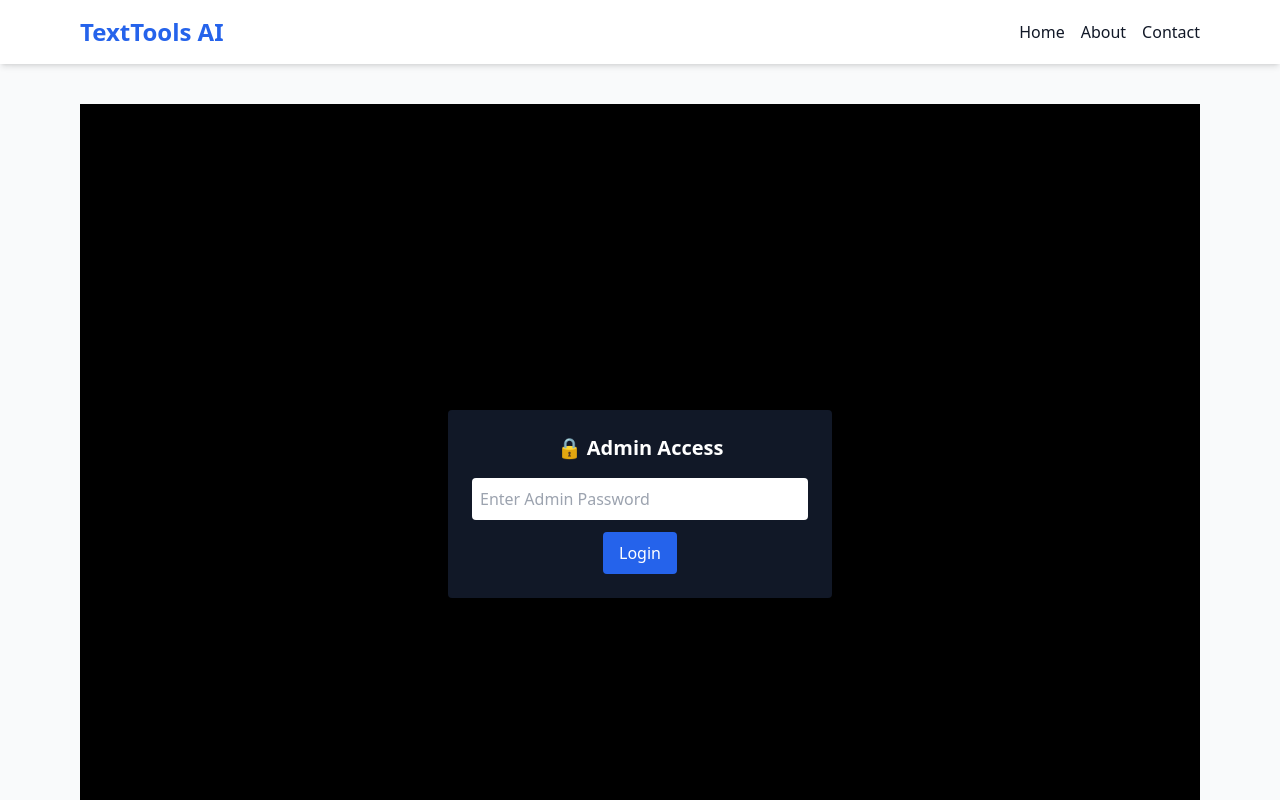
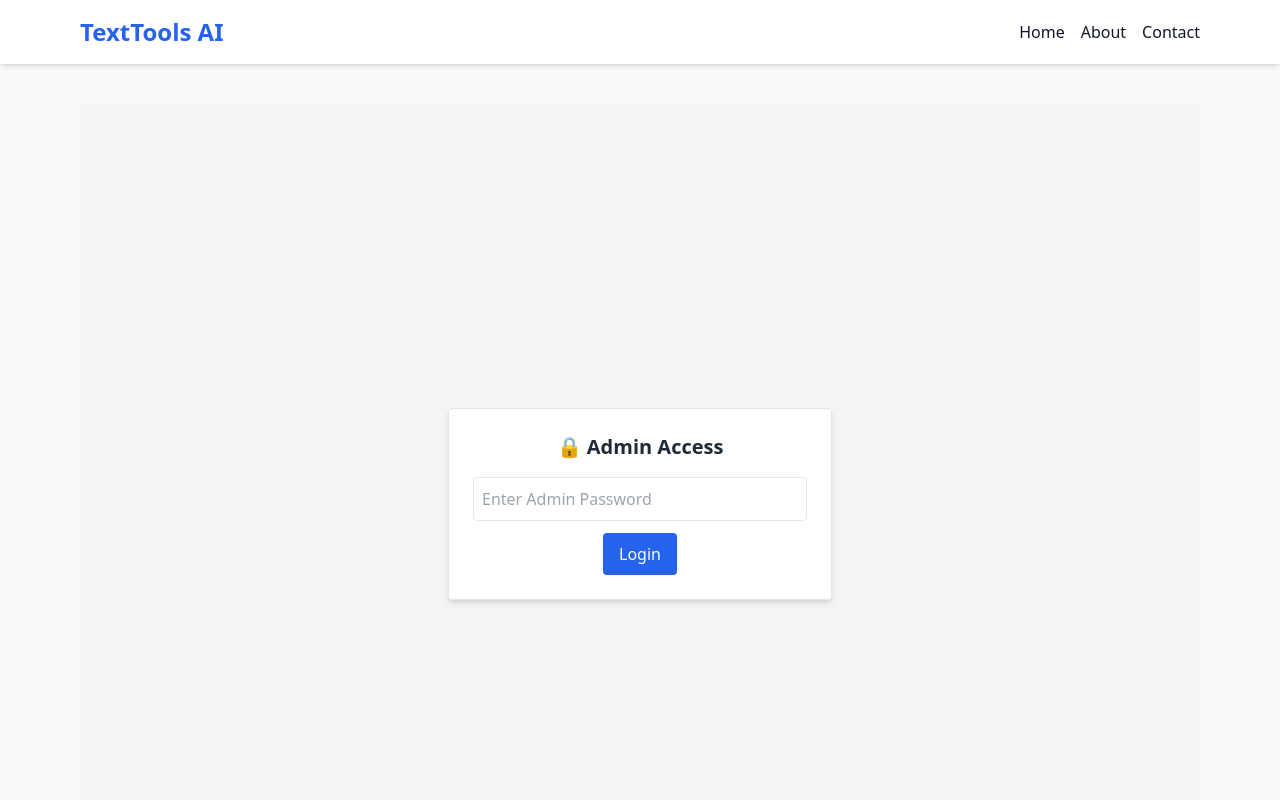
Before and after one commit to Mohammad-Buraq/thetexttool, a React (Vite) app: page /admin in a window 1280 px wide. Shown: the top 800 px of the page. Built offline with nearby package versions, Linux system fonts and the light colour scheme; the HTML template or start-up script is replaced by a standard one.

Commit message:
Secure admin password + UI updates + favicon + .gitignore

```diff
--- a/package.json
+++ b/package.json
@@ -16,6 +16,7 @@
     "preview": "vite preview"
   },
   "dependencies": {
+    "lucide-react": "^0.536.0",
     "react": "^18.2.0",
     "react-dom": "^18.2.0",
     "react-icons": "^5.5.0",
--- a/src/pages/AdminDashboard.jsx
+++ b/src/pages/AdminDashboard.jsx
@@ -13,16 +13,16 @@ export default function AdminDashboard() {
     { name: 'Settings', icon: <Settings size={18} />, key: 'settings' },
   ];
 
-  const correctPassword = 'Buraq123'; // Change this to your secret
+  const correctPassword = import.meta.env.VITE_ADMIN_PASSWORD;
 
   if (!authenticated) {
     return (
-      <div className="h-screen bg-black flex items-center justify-center text-white">
-        <div className="bg-gray-900 p-6 rounded shadow-md w-full max-w-sm text-center">
+      <div className="h-screen bg-gray-100 flex items-center justify-center text-gray-800">
+        <div className="bg-white p-6 rounded shadow-md w-full max-w-sm text-center border">
           <h2 className="text-xl mb-4 font-bold">🔒 Admin Access</h2>
           <input
             type="password"
-            className="w-full p-2 rounded text-black mb-3"
+            className="w-full p-2 border rounded text-black mb-3"
             placeholder="Enter Admin Password"
             value={inputPassword}
             onChange={(e) => setInputPassword(e.target.value)}
@@ -34,7 +34,7 @@ export default function AdminDashboard() {
           />
           <button
             onClick={() => inputPassword === correctPassword && setAuthenticated(true)}
-            className="bg-blue-600 px-4 py-2 rounded hover:bg-blue-700 transition"
+            className="bg-blue-600 text-white px-4 py-2 rounded hover:bg-blue-700 transition"
           >
             Login
           </button>
```
Also changed, not shown: 2 other files (tests, documents, lock files or other folders).
